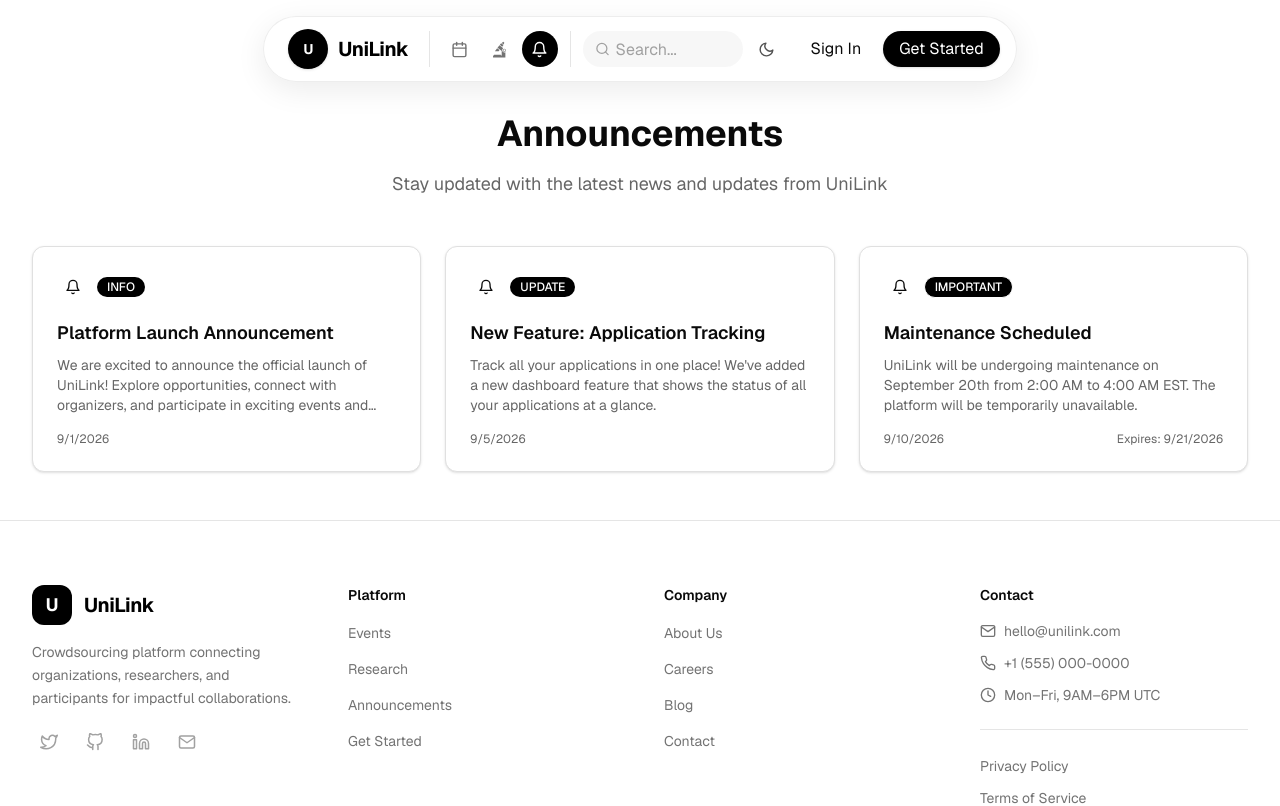
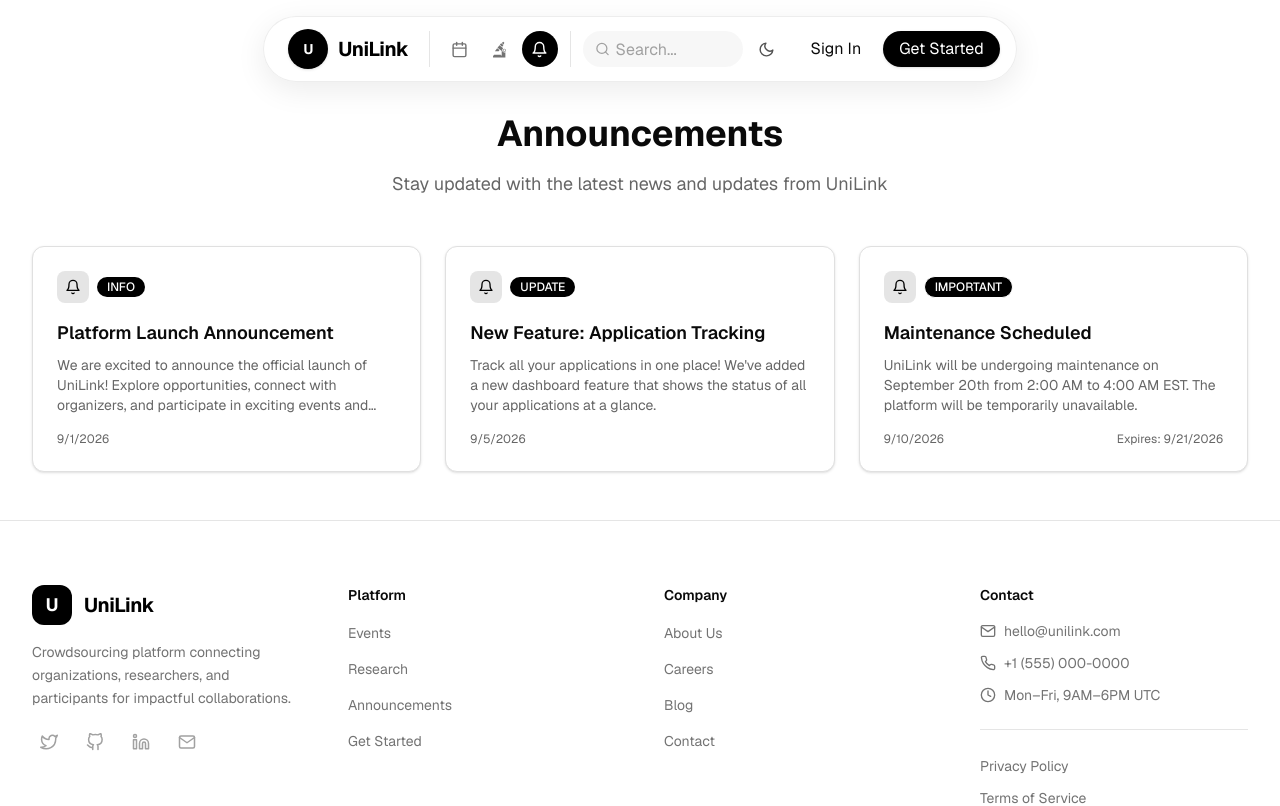
Before and after one commit to genta-bahana-nagari/unilink, a Next.js app: page /announcements in a window 1280 px wide. Shown: the top 806 px of the page. Built offline with nearby package versions, Linux system fonts and the light colour scheme.

Commit message:
feat(announcements): apply landing page theming to announcements list page

```diff
--- a/src/app/(public)/announcements/page.tsx
+++ b/src/app/(public)/announcements/page.tsx
@@ -7,6 +7,7 @@ import { api } from "@/lib/mock-api";
 import { Announcement } from "@/types/announcement";
 import { useEffect, useState } from "react";
 import { Spinner } from "@/components/ui/spinner";
+import { cn } from "@/lib/utils";
 
 export default function AnnouncementsPage() {
   const [announcements, setAnnouncements] = useState<Announcement[]>([]);
@@ -23,7 +24,7 @@ export default function AnnouncementsPage() {
 
   if (isLoading) {
     return (
-      <div className="flex items-center justify-center min-h-[60vh]">
+      <div className="flex items-center justify-center min-h-[60vh] bg-background">
         <Spinner size="lg" />
       </div>
     );
@@ -44,11 +45,23 @@ export default function AnnouncementsPage() {
         {announcements.map((announcement) => (
           <Card
             key={announcement.id}
-            className="p-6 border-border hover:shadow-lg transition-all duration-300"
+            className={cn(
+              "p-6",
+              "border-border",
+              "bg-card",
+              "hover:shadow-lg",
+              "transition-all duration-300",
+              "hover:border-primary/50",
+              "dark:hover:border-primary/50"
+            )}
           >
             <div className="flex items-center gap-2 mb-4">
-              <div className="p-2 bg-brand-50 rounded-lg">
-                <FiBell size={16} className="text-brand-600" />
+              <div className={cn(
+                "p-2 rounded-lg",
+                "bg-primary/10",
+                "dark:bg-primary/10"
+              )}>
+                <FiBell size={16} className="text-primary" />
               </div>
               <Badge
                 variant={
```
